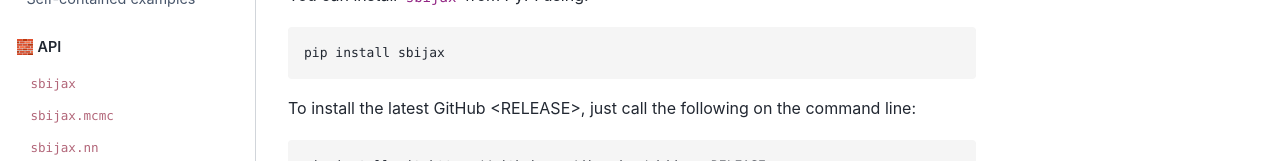
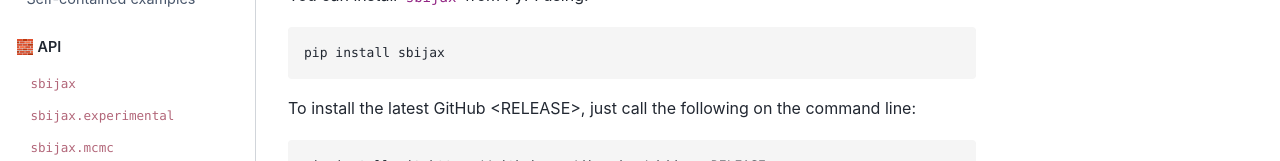
Before and after one commit to dirmeier/sbijax, a Sphinx documentation site: the page built from docs/index.rst, in a window 1280 px wide and 900 px high, scrolled down 589 px. Shown: the part 739-900 px from the top of the window. Built offline with Sphinx 7.4.7 and the Sphinx Book theme 1.1.4, drawn with Linux system fonts in a browser that asks for light colours; pages that are not in the unit, such as notebooks, are missing from menus.

Commit message:
Add documentation for NPSE and AiO

```diff
--- a/docs/index.rst
+++ b/docs/index.rst
@@ -130,6 +130,7 @@ License
     :hidden:
 
     sbijax
+    sbijax.experimental
     sbijax.mcmc
     sbijax.nn
     sbijax.util
--- a/pyproject.toml
+++ b/pyproject.toml
@@ -21,6 +21,7 @@ classifiers = [
 requires-python = ">=3.9"
 dependencies = [
     "arviz>=0.17.1",
+    "diffrax>=0.6.1",
     "blackjax-nightly>=1.0.0.post17",
     "dm-haiku>=0.0.9",
     "matplotlib>=3.6.2",
```
